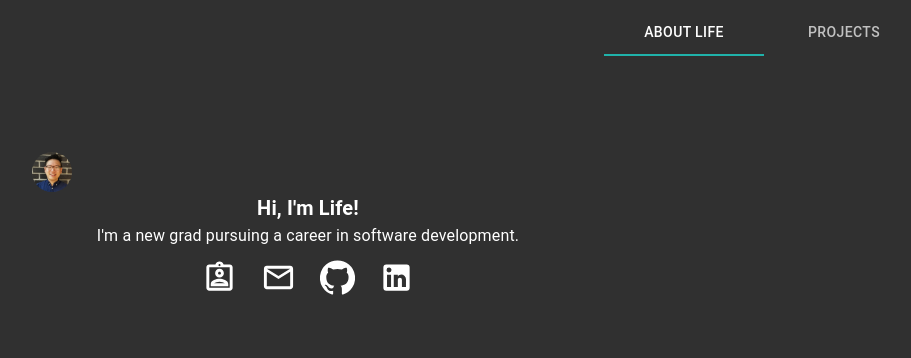
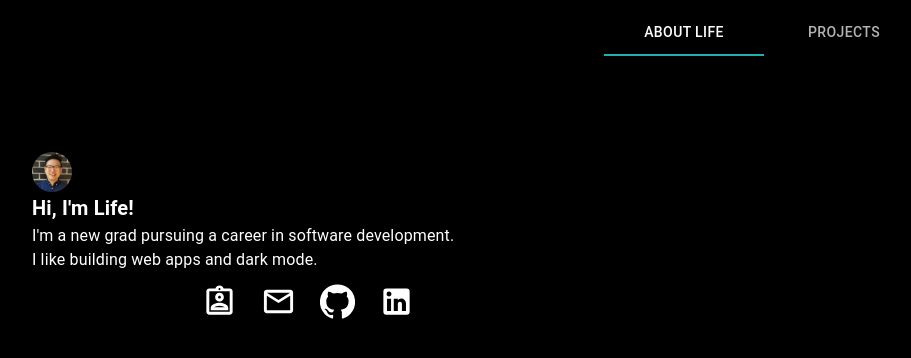
Before and after one commit to ayryu/personal-site, a React (Create React App) app: page / in a window 1280 px wide. Shown: the top 358 px of the page, without its empty margins (332-1243 px from the left). Built offline with nearby package versions, Linux system fonts and the light colour scheme.

Commit message:
Added full dark mode and fixed resume aspect ratio

```diff
--- a/src/App.css
+++ b/src/App.css
@@ -6,7 +6,3 @@ button:hover > * {
   fill: currentColor;
   color: #20B2AA;
 }
-
-body {
-    background-color: black;
-}
--- a/src/App.js
+++ b/src/App.js
@@ -9,40 +9,9 @@ import { makeStyles } from '@material-ui/core/styles';
 import Grow from '@material-ui/core/Grow';
 
 
-const projects = [
-  {
-    name: 'Bekan',
-    link: 'link1',
-    github: 'gh1',
-    description: 'description1',
-    image: ''
-  },
-  {
-    name: 'KH',
-    link: 'link2',
-    github: 'gh2',
-    description: 'description2',
-    image: ''
-  },
-  {
-    name: 'Bekan',
-    link: 'link1',
-    github: 'gh1',
-    description: 'description1',
-    image: ''
-  },
-  {
-    name: 'KH',
-    link: 'link2',
-    github: 'gh2',
-    description: 'description2',
-    image: ''
-  }
-]
-
 const useStyles = makeStyles({
   root: {
-    // flexGrow: 1,
+    maxHeight: 'auto',
   },
   text: {
     display: 'flex',
@@ -70,9 +39,7 @@ const useStyles = makeStyles({
     justifyContent: 'center',
 
     '& *': {
-      // display: 'inline-block',
       flexWrap: 'nowrap',
-      // justifyContent: 'center',
       }
   },
   griditem: {
@@ -82,7 +49,6 @@ const useStyles = makeStyles({
 });
 
 function App() {
-  const [ projectlist, setProjectList ] = useState([])
   const classes = useStyles();
 
   return (
--- a/src/components/about.js
+++ b/src/components/about.js
@@ -21,13 +21,10 @@ const useStyles = makeStyles((theme) => ({
         display: 'flex',
         flexDirection: 'column',
         alignContent: 'center',
-        height: '100vh',
-    },
-    media: {
-        height: '100vh',
+        background: "#000",
     },
     text: {
-        display: 'flex',
+        display: 'inline-block',
         justifyContent: 'center',
         alignItems: 'center',
       },
@@ -45,6 +42,11 @@ const useStyles = makeStyles((theme) => ({
             justifyContent: 'center',
             alignItems: 'center',
           },
+      },
+      media: {
+        objectFit: 'cover',
+        height: '70vh',
+        width: '50vh',
       },
 }));
 
@@ -73,27 +75,25 @@ const About = () => {
                         <div className={classes.text}>
                             <Typography variant="body1">
                             I'm a new grad pursuing a career in software development.
-                            {/* I like working on web applications but I'm also interested in working new things as well. */}
                             </Typography>
                         </div>
 
-                            <Grid container className={classes.links} spacing={0}>
+                        <div className={classes.text}>
+                            <Typography variant="body1">
+                            I like building web apps and dark mode.
+                            </Typography>
+                        </div>
+
+                            <Grid container className={classes.links} background="#000" spacing={0}>
 
                             <Collapse in={checked} timeout='auto' unmountOnExit>
                                             <Card>
                                                 <CardMedia
-                                                style = {{ height: '50vh', width: '50vw'}}
+                                                className={classes.media}
                                                 image='/static/images/pics/resume.png'/>
                                             </Card>
                                         </Collapse>
                                 <Grid item>
-                                        {/* <Collapse in={checked} timeout='auto' unmountOnExit>
-                                            <Card>
-                                                <CardMedia
-                                                style = {{ height: '50vh', width: '50vw'}}
-                                                image='/static/images/pics/resume.png'/>
-                                            </Card>
-                                        </Collapse> */}
 
                                             <IconButton>
                                                 <Tooltip title='Resume' arrow>
@@ -144,7 +144,6 @@ const About = () => {
 
 
             </Container>
-
     )
 }
 
--- a/src/components/navbar.js
+++ b/src/components/navbar.js
@@ -64,6 +64,7 @@ const projects = [
 const useStyles = makeStyles({
     root: {
         flexGrow: 1,
+        height: '100vh',
     },
     bar: {
         backgroundColor: 'transparent',
@@ -74,7 +75,8 @@ const useStyles = makeStyles({
         justifyContent: 'flex-end',
     },
     tabs: {
-
+      // height: '100vh',
+      background: "#000"
     },
 });
 
@@ -89,12 +91,12 @@ const NavBar = () => {
     return (
         <div className={classes.root}>
             <AppBar className={classes.bar} position='static'>
-                <Toolbar  className={classes.toolbar}>
+                <Toolbar className={classes.toolbar}>
 
                 <Tabs
                 value={value}
                 onChange={handleChange}
-                aria-label="simple tabs example"
+                aria-label="Menu Tabs"
                 TabIndicatorProps={{style: {backgroundColor: "#20B2AA"}}}>
                     <Tab label="About Life" />
                     <Tab label="Projects" />
@@ -103,11 +105,12 @@ const NavBar = () => {
                 </Toolbar>
             </AppBar>
 
-            <TabPanel value={value} index={0}>
-                    <About />
-                </TabPanel>
+            <TabPanel className={classes.tabs} value={value} index={0}>
+              <About/>
+            </TabPanel>
 
-            <TabPanel value={value} index={1}>
+
+            <TabPanel className={classes.tabs} value={value} index={1}>
                 <Grid container spacing={1}>
                     {projects.map(project =>
                         <Grid item xs={12} >
--- a/src/components/project.js
+++ b/src/components/project.js
@@ -13,6 +13,8 @@ const useStyles = makeStyles({
     media: {
       height: 0,
       paddingTop: '56.25%',
+    },
+    content: {
     },
   });
 
--- a/src/index.js
+++ b/src/index.js
@@ -9,6 +9,9 @@ import { createMuiTheme, MuiThemeProvider } from '@material-ui/core/styles';
 const darkTheme = createMuiTheme({
   palette: {
     type: 'dark',
+    background: {
+      default: "#000",
+    }
   },
 });
 
```
